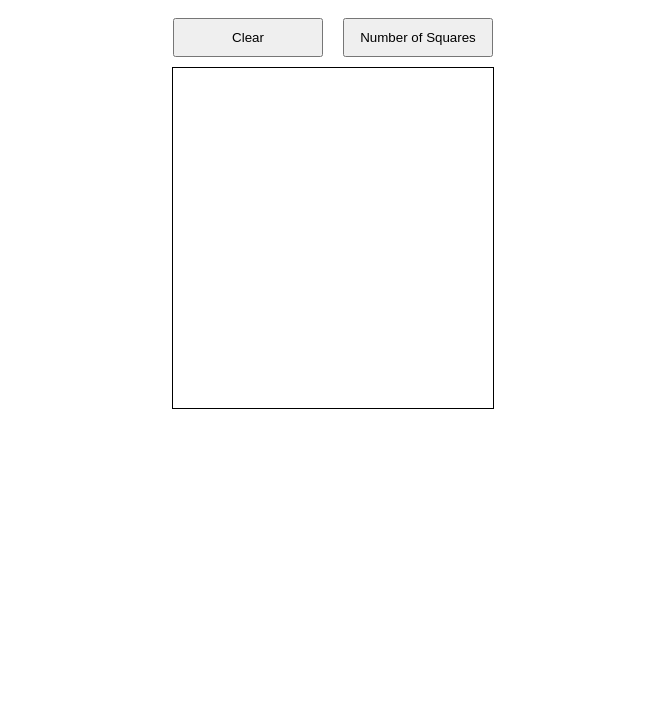
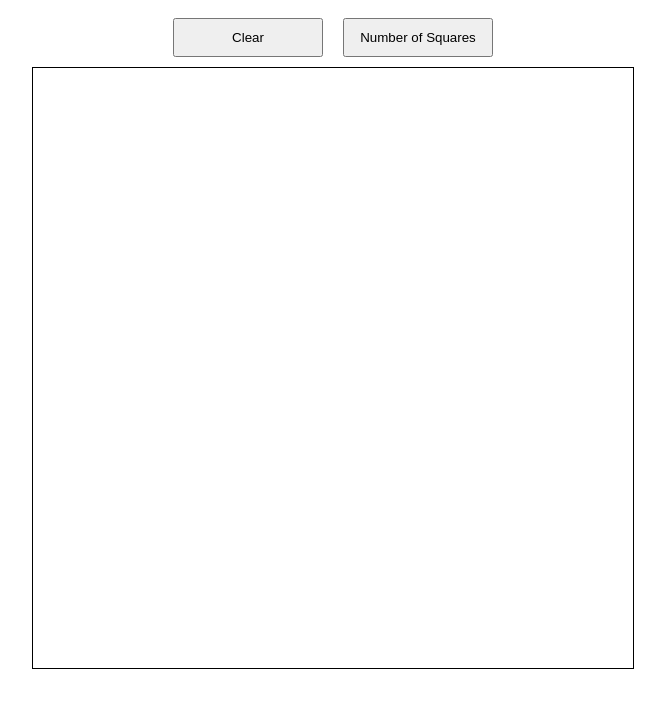
Before and after one commit to englishgritts/etch-a-sketch, a plain HTML site: page index.html in a window 1280 px wide. Shown: the whole page, without its empty margins (307-972 px from the left). Drawn offline with Linux system fonts and the light colour scheme.

Commit message:
Set at 95 grids and works perfectly. Still no ability to take a user input and adjust total grid size

```diff
--- a/script.js
+++ b/script.js
@@ -1,5 +1,5 @@
 const container = document.querySelector('.container');
-let grid = 16;
+let grid = 95;
 
 function changeColor() { //Create the grid and div elements
     for (i=0; i <= (grid * grid); i++) {
@@ -7,7 +7,6 @@ function changeColor() { //Create the grid and div elements
         grid.addEventListener('mouseover', colorBlack)
         //Mouseover to black
         container.appendChild(grid);
-
     }
 }
 
--- a/style.css
+++ b/style.css
@@ -7,8 +7,10 @@ body {
 }
 .container {
     display: grid;
-    grid-template-columns: repeat(16, 20px [col-start]);
-    grid-auto-rows: minmax(20px, auto);
+    grid-template-columns: repeat(95, 1fr);
+    grid-template-rows: repeat(auto-fill, 1fr);
+    width: 600px;
+    height: 600px;
     text-align: center;
     border: 1px solid black;
 }
```
